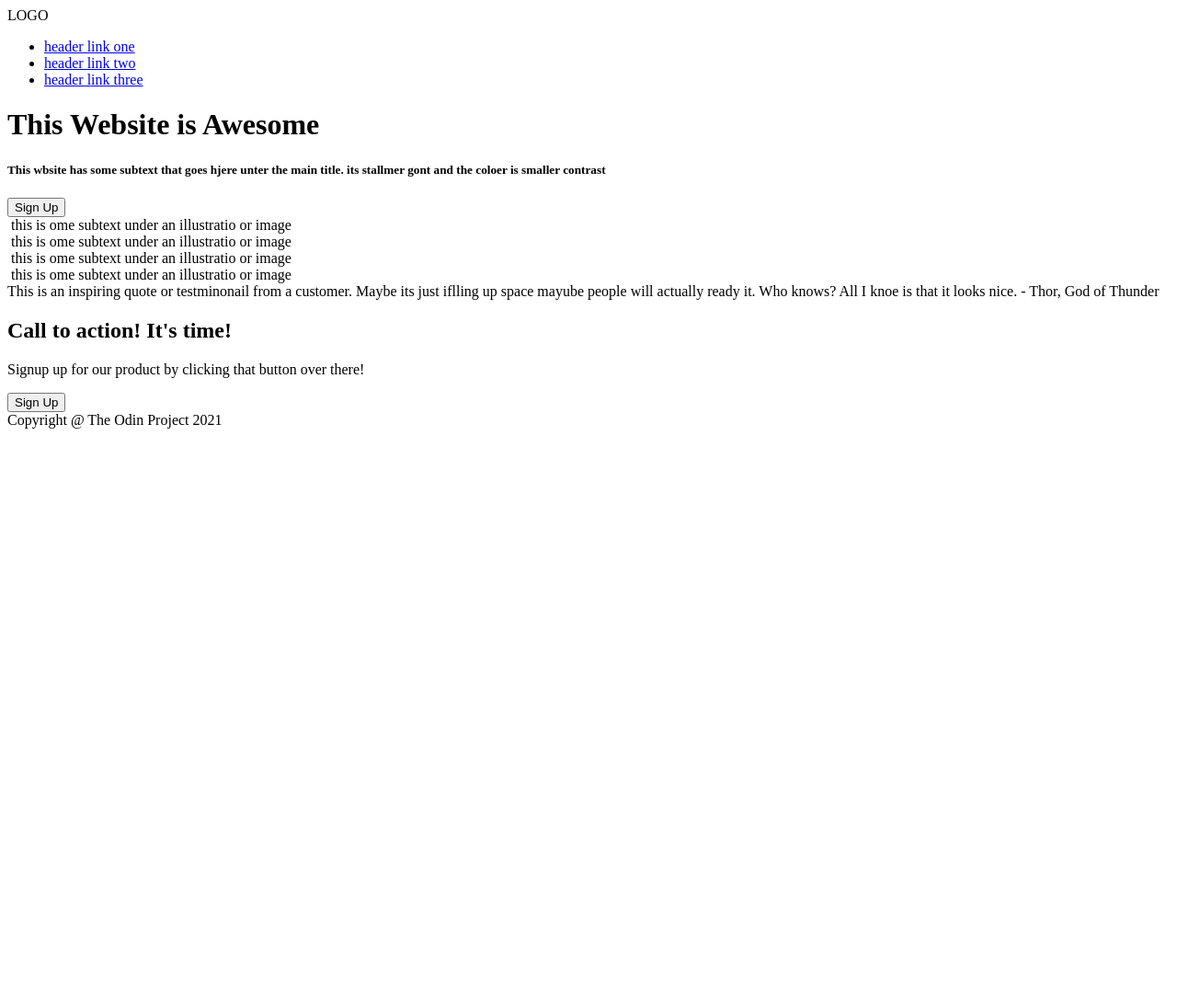
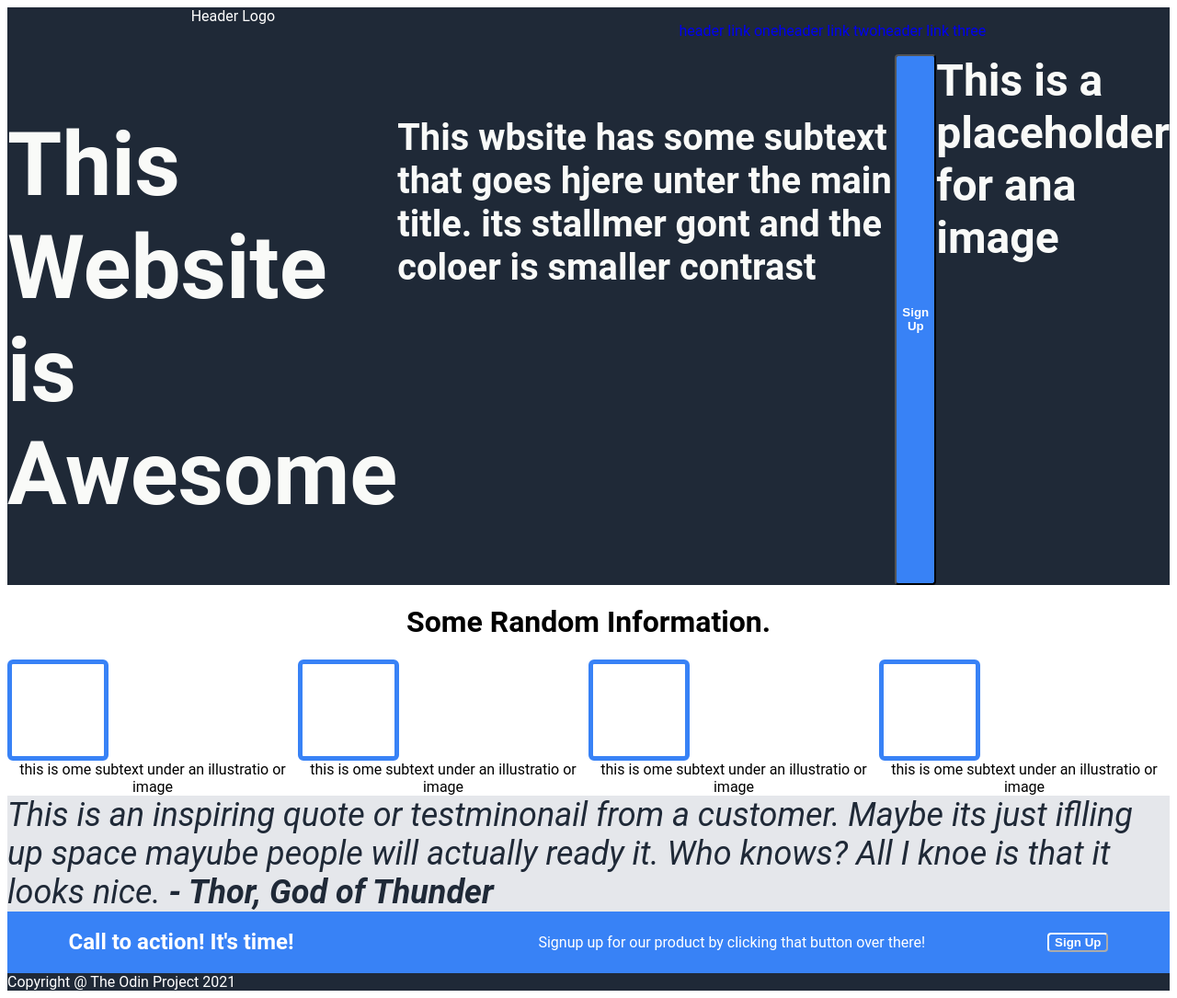
Before and after one commit to somesoa/project-one, a plain HTML site: page index.html in a window 1280 px wide. Shown: the whole page at 92% size. Before the commit the page ends 800 px from the top, so only its background shows below. Drawn offline with Linux system fonts and the light colour scheme.

Commit message:
Initial CSS

```diff
--- a/index.html
+++ b/index.html
@@ -13,7 +13,7 @@
 
     <div class="header">
         <div class="logo">
-            LOGO
+            Header Logo
         </div>
         <ul>
             <li><a href="#">header link one</a></li>
@@ -28,27 +28,32 @@
         <h5>This wbsite has some subtext that goes hjere unter the main title. its stallmer gont and the coloer is
             smaller contrast</h5>
         <button>Sign Up</button>
-        <img></img>
+        <div class="placeholder"> This is a placeholder for ana image</div>
     </div>
 
     <div class="information">
+        <h1>Some Random Information.</h1>
+
+        <div class="info-list">
+
         <div class="info-type">
-            <img></img>
+            <div class="image"></div>
             this is ome subtext under an illustratio or image
         </div>
         <div class="info-type">
-            <img></img>
+            <div class="image"></div>
             this is ome subtext under an illustratio or image
         </div>
         <div class="info-type">
-            <img></img>
+            <div class="image"></div>
             this is ome subtext under an illustratio or image
         </div>
         <div class="info-type">
-            <img></img>
+            <div class="image"></div>
             this is ome subtext under an illustratio or image
         </div>
     </div>
+</div>
 
     <div class="quote">
         This is an inspiring quote or testminonail from a customer. Maybe its just iflling up space mayube people will
@@ -57,10 +62,11 @@
     </div>
     <div class="action">
         <h2>Call to action! It's time!</h2>
+        <b></b>
         <p>Signup up for our product by clicking that button over there!</p>
+        <button id="action">Sign Up</button>
+
     </div>
-    <div class="footer"></div>
-    <button>Sign Up</button>
     <div class="footer">
         Copyright @ The Odin Project 2021
     </div>
--- a/styles.css
+++ b/styles.css
@@ -0,0 +1,100 @@
+body {
+    font-family: Roboto, sans-serif;
+}
+
+.header,
+.banner,
+.footer {
+
+    background-color: #1F2937;
+    color: white;
+
+}
+
+.header {
+    display: flex;
+    justify-content: space-around;
+
+
+
+}
+
+.banner {
+    display: flex;
+    font-size: 48px;
+    font-weight: bolder;
+    color: #f9faf8
+}
+
+button,
+.action {
+    background-color: #3882F6;
+    color: white;
+}
+
+button {
+    border-radius: 4px;
+    font-weight: bold;
+}
+
+.information {
+    background-color: white;
+    align-items: center;
+    text-align: center;
+
+}
+
+.info-list {
+
+    display: flex;
+    align-items: center;
+    justify-content: space-around;
+
+}
+
+.image {
+    border: 5px solid #3882F6;
+    height: 100px;
+    width: 100px;
+    border-radius: 6px;
+
+
+}
+
+.quote {
+    background-color: #E5E7EB;
+    color: #1F2937;
+    font-style: italic;
+    font-size: 36px;
+
+
+}
+
+span {
+    font-weight: bold;
+}
+
+.action {
+    background-color: #3882F6;
+    display: flex;
+    justify-content: space-around;
+    align-items: center;
+
+}
+
+#action {
+    border-color: white;
+}
+
+ul {
+    list-style-type: none;
+}
+
+li {
+    float: left;
+}
+
+
+a {
+    text-decoration: none;
+}
```
